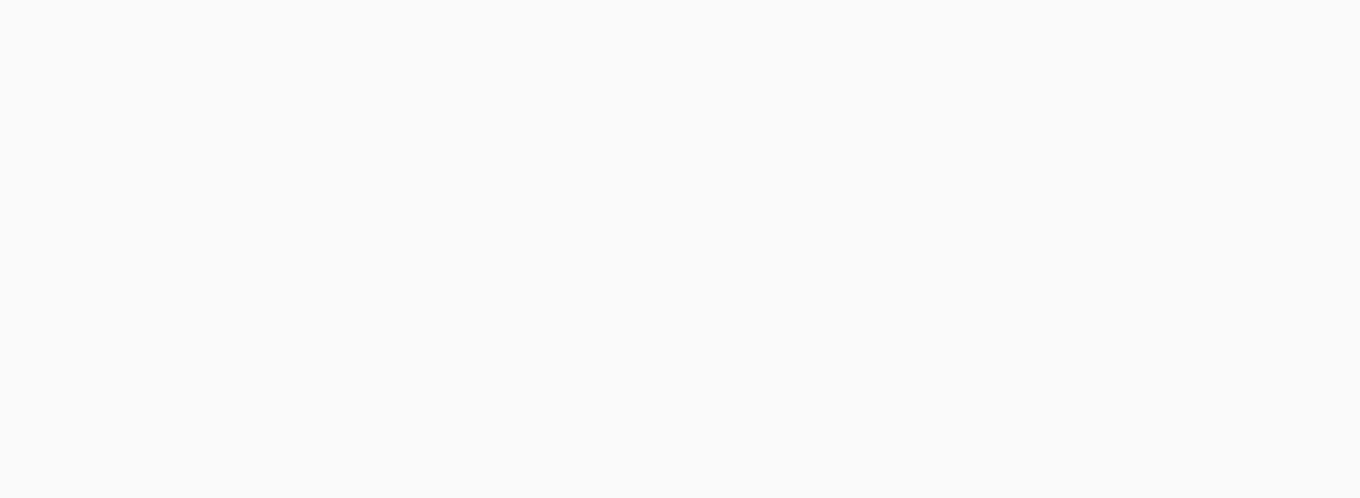
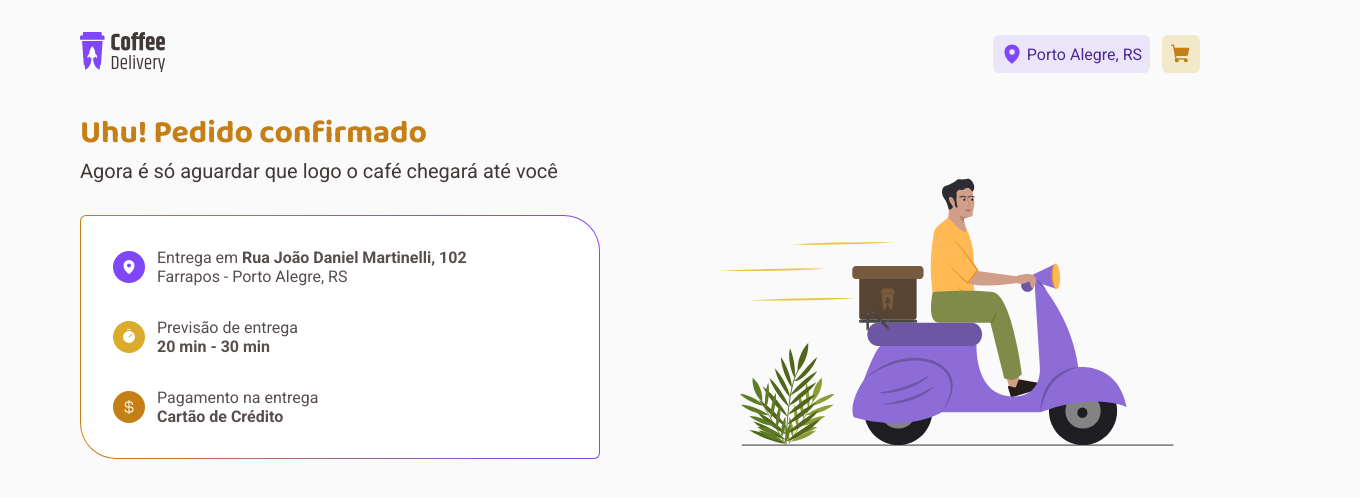
Before and after one commit to AndreSerafin/ignite-coffee-delivery, a React (Vite) app: page /success in a window 1280 px wide. Before the commit this address had no page. Shown: the top 498 px of the page, 1360 px wide, since content can reach past the window. Built offline with nearby package versions, Linux system fonts and the light colour scheme.

Commit message:
estilização concluida

```diff
--- a/src/pages/Checkout/index.tsx
+++ b/src/pages/Checkout/index.tsx
@@ -2,6 +2,7 @@
 import {
   AdressSession,
   CheckoutContainer,
+  ConfirmationSession,
   Form,
   InputSession,
   PaymentSession,
@@ -27,7 +28,7 @@
               <InputSession>
                 <input type="text" placeholder="CEP" />
                 <input type="text" placeholder="Rua" />
-                <input type="number" placeholder="Número" />
+                <input type="number" placeholder="Número" min={0} />
                 <div>
                   <input
                     id="complement"
@@ -74,6 +75,21 @@
           <SelectedCoffeesSession>
             <SelectedCoffeeCard />
             <SelectedCoffeeCard />
+            <ConfirmationSession>
+              <p>
+                <span>Total de itens</span>
+                <span>R$ 29,70</span>
+              </p>
+              <p>
+                <span>Entrega</span>
+                <span>R$ 3,50</span>
+              </p>
+              <p>
+                <span>Total</span>
+                <span>R$ 33,20</span>
+              </p>
+              <button>CONFIRMAR PEDIDO</button>
+            </ConfirmationSession>
           </SelectedCoffeesSession>
         </div>
       </Form>
--- a/src/pages/Checkout/styles.ts
+++ b/src/pages/Checkout/styles.ts
@@ -166,3 +166,45 @@
 export const SelectedCoffeesSession = styled.div`
   width: 28rem;
 `
+
+export const ConfirmationSession = styled.div`
+  display: flex;
+  flex-direction: column;
+  padding-bottom: 2.5rem;
+  margin-top: 0;
+  background: ${(props) => props.theme['base-card']};
+  gap: 0.75rem;
+  border-bottom-left-radius: 44px;
+
+  p {
+    font-size: 0.875rem;
+    width: 100%;
+    padding: 0 2.5rem;
+    display: flex;
+    justify-content: space-between;
+    color: ${(props) => props.theme['base-text']};
+
+    span:last-child {
+      font-size: 1rem;
+    }
+  }
+
+  p:nth-child(3) {
+    span {
+      font-size: 1.25rem;
+      font-weight: bold;
+    }
+  }
+
+  button {
+    margin: 0.8rem 2.5rem;
+    padding: 0.875rem;
+    border-radius: 6px;
+    font-size: 0.875rem;
+    font-weight: bold;
+    border: none;
+    cursor: pointer;
+    background: ${(props) => props.theme['brand-yellow']};
+    color: ${(props) => props.theme['base-white']};
+  }
+`
--- /dev/null
+++ b/src/pages/Success/index.tsx
@@ -0,0 +1,44 @@
+import { CurrencyDollar, MapPin, Timer } from 'phosphor-react'
+import { Infos, SuccessContainer } from './styles'
+import successImage from '../../assets/imgs/success.svg'
+export function Success() {
+  return (
+    <SuccessContainer>
+      <div>
+        <div>
+          <h1>Uhu! Pedido confirmado</h1>
+          <p>Agora é só aguardar que logo o café chegará até você</p>
+        </div>
+        <Infos>
+          <div>
+            <div>
+              <MapPin weight="fill" />
+              <div>
+                <p>
+                  Entrega em <strong>Rua João Daniel Martinelli, 102</strong>
+                </p>
+                <p>Farrapos - Porto Alegre, RS</p>
+              </div>
+            </div>
+            <div>
+              <Timer weight="fill" />
+              <div>
+                <p>Previsão de entrega</p>
+                <strong>20 min - 30 min </strong>
+              </div>
+            </div>
+            <div>
+              <CurrencyDollar weight="fill" />
+              <div>
+                <p>Pagamento na entrega</p>
+                <strong>Cartão de Crédito</strong>
+              </div>
+            </div>
+          </div>
+        </Infos>
+      </div>
+
+      <img src={successImage} alt="" />
+    </SuccessContainer>
+  )
+}
--- /dev/null
+++ b/src/pages/Success/styles.ts
@@ -0,0 +1,80 @@
+import styled from 'styled-components'
+
+export const SuccessContainer = styled.main`
+  display: flex;
+  margin: 0 10rem;
+  justify-content: space-between;
+  align-items: center;
+
+  > div > div {
+    h1 {
+      color: ${(props) => props.theme['brand-yellow-dark']};
+    }
+    > p {
+      color: ${(props) => props.theme['base-subtitle']};
+      font-size: 1.25rem;
+    }
+
+    div > {
+      p {
+        color: ${(props) => props.theme['base-text']};
+      }
+      strong {
+        color: ${(props) => props.theme['base-text']};
+      }
+    }
+  }
+
+  img {
+    margin-top: 2rem;
+    width: 30.75rem;
+    align-self: flex-end;
+  }
+`
+export const Infos = styled.div`
+  display: flex;
+  margin-top: 2rem;
+  padding: 1px;
+  flex-direction: column;
+  border-radius: 6px 36px;
+  background-image: linear-gradient(white, white),
+    linear-gradient(
+      to right,
+      ${(props) => props.theme['brand-yellow-dark']},
+      ${(props) => props.theme['brand-purple']}
+    );
+  background-origin: border-box;
+  background-clip: content-box, border-box;
+
+  > div {
+    display: flex;
+    flex-direction: column;
+    gap: 2rem;
+    padding: 2rem 8.25rem 2rem 2rem;
+    > div {
+      display: flex;
+      align-items: center;
+      gap: 0.75rem;
+
+      svg {
+        width: 2rem;
+        height: 2rem;
+        padding: 0.5rem;
+        border-radius: 999px;
+        color: ${(props) => props.theme['base-white']};
+      }
+    }
+  }
+
+  div:nth-child(1) {
+    svg {
+      background: ${(props) => props.theme['brand-purple']};
+    }
+  }
+  div:nth-child(2) > svg {
+    background: ${(props) => props.theme['brand-yellow']};
+  }
+  div:nth-child(3) > svg {
+    background: ${(props) => props.theme['brand-yellow-dark']};
+  }
+`
--- a/src/router/Router.tsx
+++ b/src/router/Router.tsx
@@ -2,6 +2,7 @@
 import { DefaultLayout } from '../layouts/default'
 import { Checkout } from '../pages/Checkout'
 import { Home } from '../pages/Home'
+import { Success } from '../pages/Success'
 
 export function Router() {
   return (
@@ -9,6 +10,7 @@
       <Route path="/" element={<DefaultLayout />}>
         <Route path="/" element={<Home />} />
         <Route path="/checkout" element={<Checkout />} />
+        <Route path="/success" element={<Success />} />
       </Route>
     </Routes>
   )
```
Also changed, not shown: src/assets/imgs/success.svg (added).
